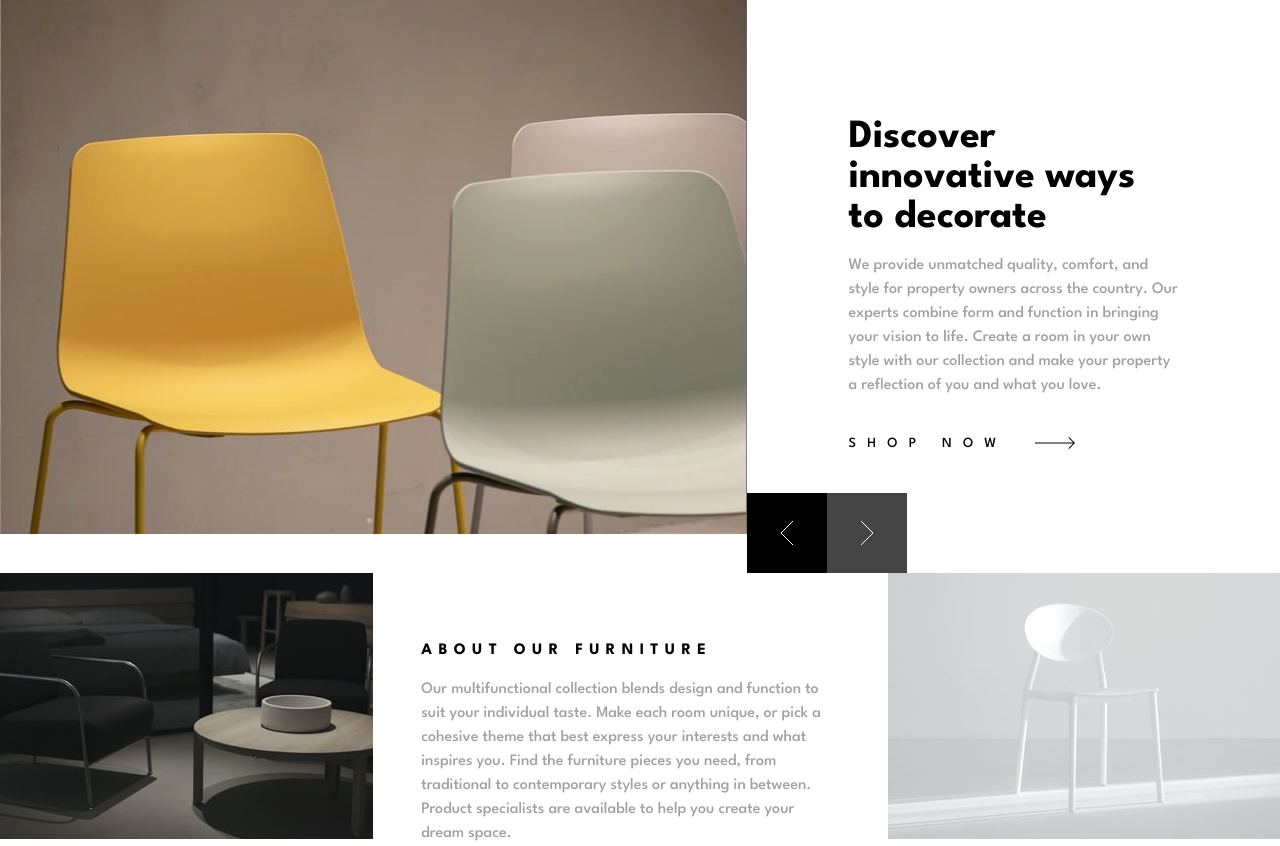
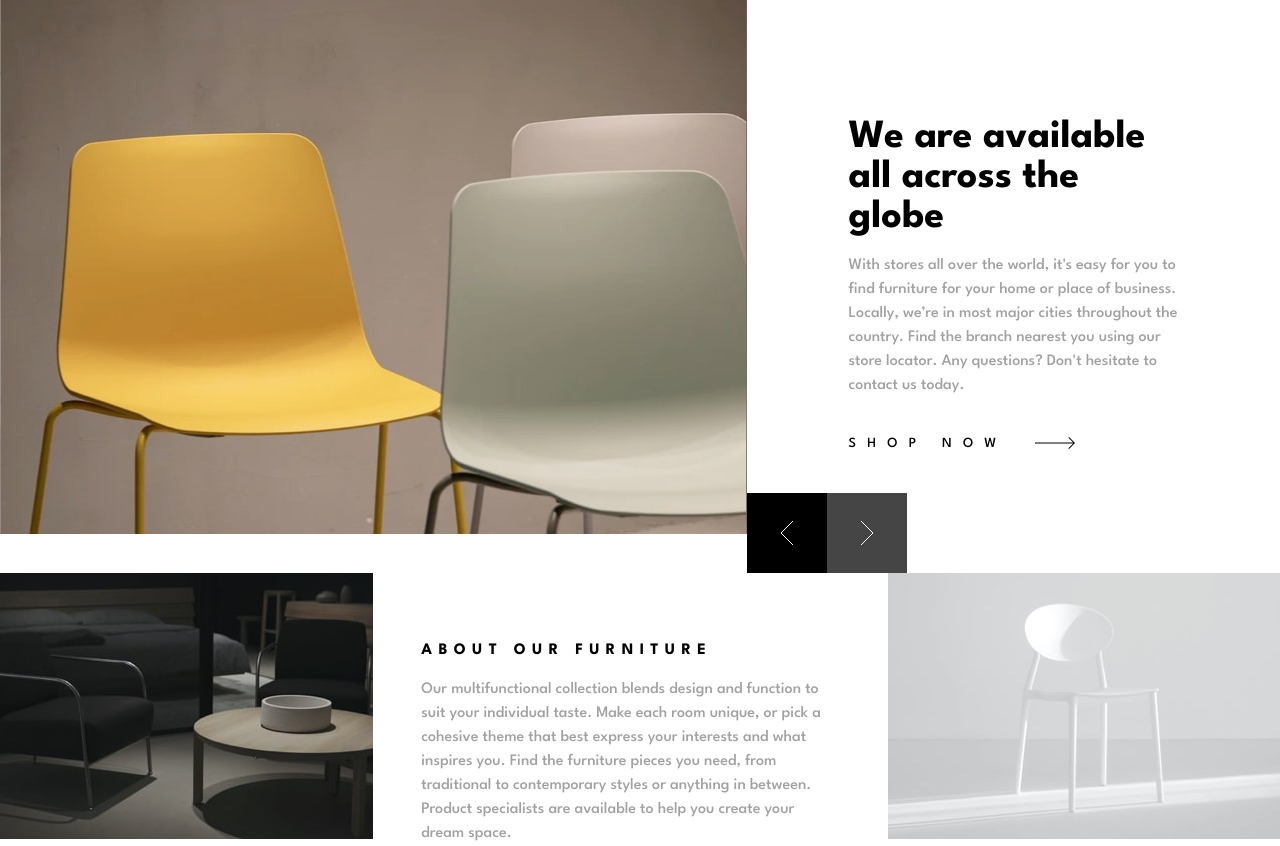
Before and after one commit to bhishekprajapati/frontendmentor-room-homepage-challenge, a website built with Vite: page index.html in a window 1280 px wide. Both pictures are taken after a click on the button 866 px from the left and 532 px from the top of the page. Built offline with nearby package versions, Linux system fonts and the light colour scheme.

Commit message:
add text content  navigation in slider

```diff
--- a/index.html
+++ b/index.html
@@ -33,13 +33,9 @@
     <div class="min-w-[41.67%] lg:relative">
       <div class="relative lg:static px-8 lg:px-[6.375rem] py-14 lg:py-[7.4rem]">
         <header>
-          <h1 class="font-bold text-4xl lg:text-[2.5rem]">Discover innovative ways to decorate</h1>
+          <h1 class="font-bold text-4xl lg:text-[2.5rem]" id="slide-title"></h1>
         </header>
-        <p class="mt-4 mb-9 text-[0.95rem] lg:text-[1rem] text-gray-dark">
-          We provide unmatched quality, comfort, and style for property owners across the country.
-          Our experts combine form and function in bringing your vision to life. Create a room in your
-          own style with our collection and make your property a reflection of you and what you love.
-        </p>
+        <p class="mt-4 mb-9 text-[0.95rem] lg:text-[1rem] text-gray-dark" id="slide-description"></p>
         <button type="button"><span class="uppercase text-black hover:text-gray-dark active:text-gray-dark transition-colors duration-500 text-sm tracking-[0.8em] align-top">Shop now</span><img class="ml-7 inline-block" src="./images/icon-arrow.svg" alt=""></button>
 
         <div class="slider-control-pos">
@@ -70,22 +66,6 @@
     Shop
     About
     Contact
-
-    We are available all across the globe
-
-    With stores all over the world, it's easy for you to find furniture for your home or place of business.
-    Locally, we’re in most major cities throughout the country. Find the branch nearest you using our
-    store locator. Any questions? Don't hesitate to contact us today.
-
-    Shop now
-
-    Manufactured with the best materials
-
-    Our modern furniture store provide a high level of quality. Our company has invested in advanced technology
-    to ensure that every product is made as perfect and as consistent as possible. With three decades of
-    experience in this industry, we understand what customers want for their home and office.
-
-    Shop now
   -->
   <script src="./main.js" type="module"></script>
 </body>
--- a/main.js
+++ b/main.js
@@ -1,31 +1,70 @@
-function Slider(elementID) {
+function Slider(elementID, titleID, descriptionID, textContent) {
     this._slider = document.getElementById(elementID);
+    this._titleEl = document.getElementById(titleID);
+    this._descriptionEl = document.getElementById(descriptionID);
+
     this._slides = [...this._slider.children];
     this._slideWidth = parseFloat(getComputedStyle(this._slides[0]).width);
     this._currSlideIdx = 0;
     this._slidesCount = this._slides.length;
+    this._textContent = textContent;
+};
+
+Slider.prototype.init = function() {
+    this.renderSlideTextContent(0);
+};
+
+Slider.prototype.isFirstSlide = function() {
+    return this._currSlideIdx === 0;
+};
+
+Slider.prototype.isLastSlide = function() {
+    return this._currSlideIdx === (this._slidesCount - 1);
+};
+
+Slider.prototype.renderSlideTextContent = function(idx) {
+    this._titleEl.textContent = this._textContent[idx]['title'];
+    this._descriptionEl.textContent = this._textContent[idx]['description'];
 };
 
 Slider.prototype.nextSlide = function() {
-    if (this._currSlideIdx < (this._slidesCount - 1)) {
+    if (!this.isLastSlide()) {
         ++this._currSlideIdx;
         this._slides.forEach(currSlide=> {
             currSlide.style.transform = `translateX(-${this._slideWidth*(this._currSlideIdx)}px)`;
         });
+        this.renderSlideTextContent(this._currSlideIdx);
     }
 };
 
-
 Slider.prototype.prevSlide = function() {
-    if (this._currSlideIdx > 0) {
+    if (!this.isFirstSlide()) {
         --this._currSlideIdx;
         this._slides.forEach(currSlide => {
             currSlide.style.transform = `translateX(-${this._slideWidth*(this._currSlideIdx)}px)`;
         });
+        this.renderSlideTextContent(this._currSlideIdx);
     }
 };
 
-const carousel = new Slider('slider');
+const sliderTextContent = [
+    {
+        title: "Discover innovative ways to decorate",
+        description: "We provide unmatched quality, comfort, and style for property owners across the country. Our experts combine form and function in bringing your vision to life. Create a room in your own style with our collection and make your property a reflection of you and what you love.",
+    },
+    {
+        title: "We are available all across the globe",
+        description: "With stores all over the world, it's easy for you to find furniture for your home or place of business. Locally, we’re in most major cities throughout the country. Find the branch nearest you using our store locator. Any questions? Don't hesitate to contact us today.",
+    },
+    {
+        title: "Manufactured with the best materials",
+        description: "Our modern furniture store provide a high level of quality. Our company has invested in advanced technology to ensure that every product is made as perfect and as consistent as possible. With three decades of experience in this industry, we understand what customers want for their home and office.",
+    },
+];
+
+const carousel = new Slider('slider', 'slide-title', 'slide-description', sliderTextContent);
+carousel.init();
+
 const nextSlideBttn = document.getElementById('next-slide');
 const prevSlideBttn = document.getElementById('prev-slide');
 
```
